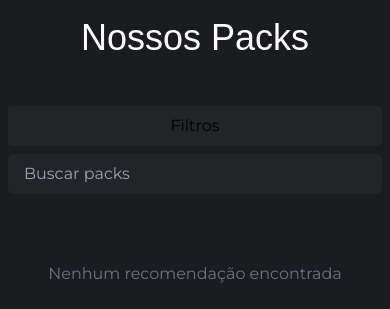
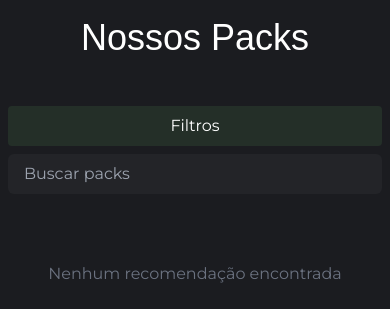
Before and after one commit to Rafael-273/pine_studio, a Django app: template pine_studio/templates/front/pack.html in a window 390 px wide. Shown: the part 94-403 px from the top of the page. Run offline with Django 5.2, Linux system fonts and the light colour scheme; the template is opened without the code that fills it, so the values that code supplies are empty; parts of the project's set-up code (start-up, migrations or seed data) failed here and were passed over; some libraries are stand-ins or nearby versions; some web fonts are replaced.

Commit message:
feat: update pack list

```diff
--- a/pine_studio/templates/front/pack.html
+++ b/pine_studio/templates/front/pack.html
@@ -22,18 +22,18 @@ Nossos Packs
     </h1>
 
     <div class="mb-2 flex md:hidden px-2 md:px-0 w-full">
-        <button class="w-full px-4 py-2 rounded transition duration-300" style="background-color: var(--secondary-color-dark);" onclick="toggleModal()">
+        <button class="w-full text-white px-4 py-2 rounded transition duration-300" style="background-color: var(--subcolor-dark);" onclick="toggleModal()">
             Filtros
         </button>
     </div>
 
     <div id="filterModal" class="fixed inset-0 bg-gray-800 bg-opacity-50 hidden flex justify-center items-center z-50 cursor-pointer" onclick="closeModal(event)">
-        <div class="filterModal p-6 rounded-lg w-11/12 sm:w-3/4 md:w-1/2 lg:w-1/3 xl:w-1/4 flex flex-col items-center" style="background-color: white;">
-            <h2 class="text-3xl mb-4">Filtrar <b>Artigos</b></h2>
+        <div class="filterModal p-6 rounded-lg w-11/12 sm:w-3/4 md:w-1/2 lg:w-1/3 xl:w-1/4 flex flex-col items-center" style="background-color: var(--primary-color);">
+            <h2 class="text-3xl text-white mb-2">Filtrar <b>Artigos</b></h2>
 
             <form method="get" action="{% url 'packs' %}" class="w-full">
                 <div class="mb-4 w-full">
-                    <label for="category" class="block text-gray-700 font-medium">Categoria</label>
+                    <label for="category" class="block text-white mb-2 font-medium">Categoria</label>
                     <select name="category" id="category" class="w-full text-gray-800 px-4 py-2 rounded-md focus:outline-none">
                         <option value="">Selecione uma Categoria</option>
                         {% for category in categories %}
@@ -47,7 +47,7 @@ Nossos Packs
                         Limpar Filtros
                     </button>
 
-                    <button type="submit" class="w-full sm:w-1/2 text-white px-4 py-2 rounded-md transition duration-300" style="background-color: var(--secondary-color-dark);">
+                    <button type="submit" class="w-full sm:w-1/2 text-white px-4 py-2 rounded-md transition duration-300" style="background-color: var(--subcolor-dark);">
                         Filtrar
                     </button>
                 </div>
@@ -70,7 +70,7 @@ Nossos Packs
                 Buscar
             </button>
 
-            <button type="button" class="text-white px-4 py-2 hidden md:flex rounded-md transition duration-300" style="background-color: var(--secondary-color-dark);" onclick="toggleModal()">
+            <button type="button" class="text-white px-4 py-2 hidden md:flex rounded-md transition duration-300" style="background-color: var(--subcolor-dark);" onclick="toggleModal()">
                 Filtros
             </button>
         </div>
@@ -78,19 +78,19 @@ Nossos Packs
 
     <div class="articles flex flex-col gap-6 w-full min-h-[18.9vh] p-2 md:p-0 justify-center">
         {% for pack in packs %}
-        <div class="pack p-4 rounded-lg shadow-md flex flex-col md:flex-row gap-4 h-auto md:h-[25rem] cursor-pointer" style="background-color: var(--secondary-color-dark);">
+        <div class="pack p-4 rounded-lg shadow-md flex flex-col md:flex-row gap-2 md:gap-4 h-auto md:h-[25rem] cursor-pointer" style="background-color: var(--secondary-color-dark);">
             <div class="cover-article w-full md:w-1/2 flex-shrink-0">
                 <img src="{{ pack.cover.url }}" alt="{{ pack.name }}" class="w-full h-[250px] md:h-full object-cover rounded-lg" />
             </div>
 
-            <div class="article-content flex flex-col justify-between w-full md:w-1/2 p-4 gap-4">
+            <div class="article-content flex flex-col justify-between w-full md:w-1/2 p-2 md:p-4 gap-4">
                 <div>
-                    <a href=""><h2 class="text-white text-2xl md:text-4xl"  style="color: var(--secondary-color-light); font-family: 'Piepie W01 Regular', sans-serif;">{{ pack.name }}</h2></a>
-                    <p class="mt-2 text-white text-sm md:text-base">{{ pack.description|truncatewords:40 }}</p>
+                    <a href=""><h2 class="text-white text-center md:text-left text-3xl md:text-4xl"  style="color: var(--secondary-color-light); font-family: 'Piepie W01 Regular', sans-serif;">{{ pack.name }}</h2></a>
+                    <p class="mt-2 text-white text-center md:text-left text-sm md:text-base">{{ pack.description|truncatewords:40 }}</p>
                 </div>
-                <a href="" class="mt-4 md:mt-0 w-full md:w-1/3 flex justify-center items-center gap-2 px-4 py-4 md:px-4 md:py-2 rounded-full bg-secondary text-white transition-colors duration-300 hover:bg-primary" style="background-color: var(--secondary-color-dark); color: white;">
-                    <h3 class="text-sm md:text-base">Leia Mais</h3>
-                    <ion-icon name="book-outline" class="text-lg md:text-xl"></ion-icon>
+                <a href="" class="mt-4 md:mt-0 w-full md:w-1/3 flex justify-center items-center gap-2 px-4 py-4 md:px-4 md:py-2 rounded-full bg-secondary text-white transition-colors duration-300 hover:bg-primary" style="background-color: var(--subcolor-dark); color: white;">
+                    <h3 class="text-sm md:text-base">Adquira Agora!</h3>
+                    <ion-icon name="arrow-redo" class="text-lg md:text-xl"></ion-icon>
                 </a>
             </div>
         </div>
@@ -115,4 +115,28 @@ Nossos Packs
     {% endif %}
 </div>
 
+<script>
+    function toggleModal() {
+        const modal = document.getElementById('filterModal');
+        modal.classList.toggle('hidden');
+    }
+
+    function resetFilters() {
+        document.getElementById('category').value = '';
+        document.querySelector('form').submit();
+    }
+
+    function closeModal(event) {
+        const modalContent = event.target.closest('.filterModal');
+        if (!modalContent) {
+            toggleModal();
+        }
+    }
+
+    function toggleDropdown() {
+        const dropdown = document.getElementById("dropdown");
+        dropdown.classList.toggle("hidden");
+    }
+</script>
+
 {% endblock %}
--- a/pine_studio/templates/parciais/menu.html
+++ b/pine_studio/templates/parciais/menu.html
@@ -50,7 +50,7 @@
 
     $(window).scroll(function () {
         if ($(this).scrollTop() > 50) {
-            $('#navbar').css('background', 'var(--secondary-color-dark)');
+            $('#navbar').css('background', 'var(--tertiary-color-dark)');
         } else {
             $('#navbar').css('background', 'transparent');
         }
```
